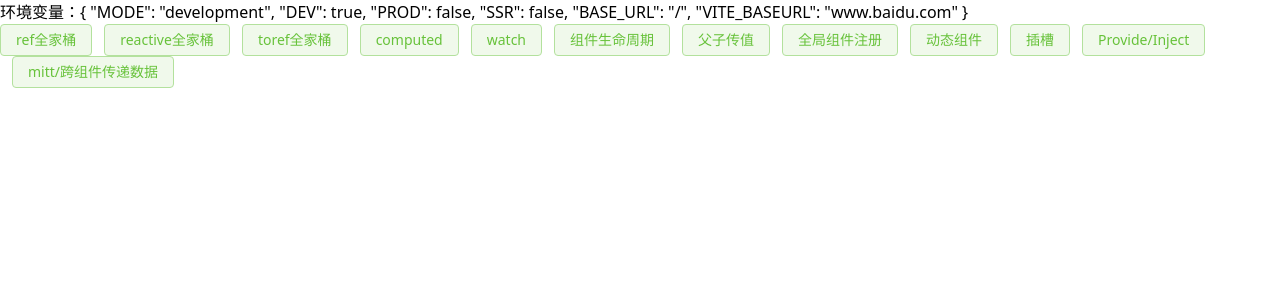
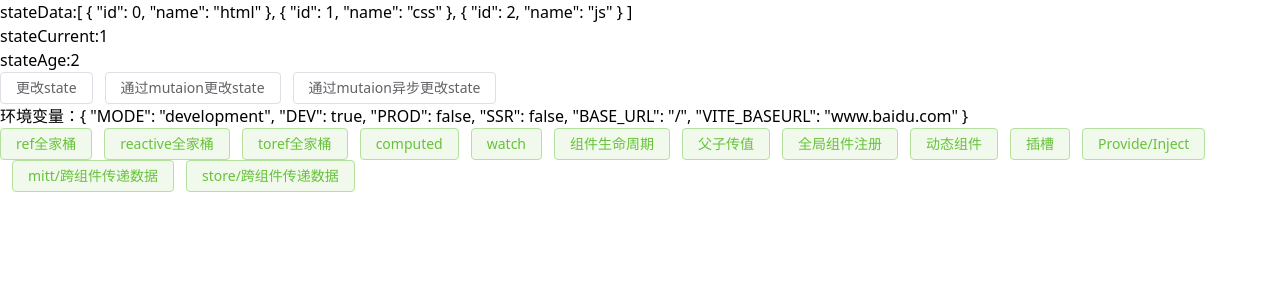
Before and after one commit to zhaoyy-js/vue3-ts-vite-pinia-less-tailwindcss, a Vue app: page /store in a window 1280 px wide. Shown: the top 300 px of the page. Built offline with nearby package versions, Linux system fonts and the light colour scheme.

Commit message:
feat: 添加pinia增加state mutation 示例

```diff
--- a/package.json
+++ b/package.json
@@ -13,6 +13,7 @@
   "dependencies": {
     "element-plus": "^2.2.13",
     "mitt": "^3.0.0",
+    "pinia": "^2.0.20",
     "vue": "^3.2.37",
     "vue-router": "4"
   },
--- a/src/main.ts
+++ b/src/main.ts
@@ -8,6 +8,9 @@ import "./style.css";
 import "./index.css";
 import mitt from "mitt";
 const Mit = mitt();
+import { createPinia } from "pinia";
+const store = createPinia();
+
 //TypeScript注册
 // 由于必须要拓展ComponentCustomProperties类型才能获得类型提示
 declare module "vue" {
@@ -22,5 +25,6 @@ app.config.globalProperties.$Bus = Mit;
 app.config.globalProperties.$log = window.console.log;
 app.use(ElementPlus);
 app.use(router);
+app.use(store);
 app.component("zyBtn", zybtn);
 app.mount("#app");
--- a/src/router/index.ts
+++ b/src/router/index.ts
@@ -95,6 +95,13 @@ const routes: Array<RouteRecordRaw | any> = [
       name: "mitt/跨组件传递数据",
     },
   },
+  {
+    path: "/store",
+    component: () => import("../views/store/index.vue"),
+    meta: {
+      name: "store/跨组件传递数据",
+    },
+  },
 ];
 
 export { routes };
--- /dev/null
+++ b/src/store/index.ts
@@ -0,0 +1,58 @@
+import { defineStore } from "pinia";
+import { Names } from "./store-namespace";
+
+const data = [
+  {
+    id: 0,
+    name: "html",
+  },
+  {
+    id: 1,
+    name: "css",
+  },
+  {
+    id: 2,
+    name: "js",
+  },
+];
+
+function dataTwo() {
+  return new Promise((resolve) => {
+    setTimeout(() => {
+      resolve(
+        data.map((item) => {
+          item.id++;
+          return item;
+        })
+      );
+    }, 1000);
+  });
+}
+
+export const useTestStore = defineStore(Names.Test, {
+  state: () => {
+    return {
+      current: 1,
+      age: 2,
+      data,
+    };
+  },
+  //类似于computed 可以帮我们去修饰我们的值
+  getters: {},
+  //可以操作异步 和 同步提交state
+  actions: {
+    setCurrent() {
+      this.current++;
+    },
+
+    async setData() {
+      try {
+        const res = await dataTwo();
+        this.data = res as any;
+      } catch (error) {
+        console.error(`error:${error}`);
+      }
+      // this.data =
+    },
+  },
+});
--- /dev/null
+++ b/src/store/store-namespace/index.ts
@@ -0,0 +1,3 @@
+export const enum Names {
+  Test = "TEST",
+}
--- /dev/null
+++ b/src/views/store/index.vue
@@ -0,0 +1,57 @@
+<template>
+  <div>stateData:{{ $store.data }}</div>
+  <div>stateCurrent:{{ $store.current }}</div>
+  <div>stateAge:{{ $store.age }}</div>
+
+  <el-button class="mt-10 mb-10" @click="change">更改state</el-button>
+  <el-button class="mt-10 mb-10" @click="change2"
+    >通过mutaion更改state</el-button
+  >
+  <el-button class="mt-10 mb-10" @click="change3"
+    >通过mutaion异步更改state</el-button
+  >
+</template>
+
+<script setup lang="ts">
+import { useTestStore } from "@/store";
+import { storeToRefs } from "pinia";
+
+const $store = useTestStore();
+const { current, age } = storeToRefs($store);
+
+const change = () => {
+  /*
+        对象形式更改：
+        $store.$patch({
+        current: 20,
+        age: 30,
+        });
+    */
+
+  $store.$patch((state: { current: number; age: number }) => {
+    state.current++;
+    state.age++;
+  });
+
+  /*
+        直接结构会失去响应式,使用storeToRefs解决,其原理和 toRefs差不多
+        循环store 通过 isRef isReactive 判断 如果是响应式对象直接拷贝一份给refs 对象 将其原始对象包裹toRef 使其变为响应式对象
+    */
+  console.log(current.value, age.value, "tmd---->");
+  console.log($store.current, $store.age);
+
+  $store.data.forEach((element: any) => {
+    element.id++;
+  });
+};
+
+const change2 = () => {
+  $store.setCurrent();
+};
+
+const change3 = () => {
+  $store.setData();
+};
+</script>
+
+<style scoped></style>
```
Also changed, not shown: 1 other file (tests, documents, lock files or other folders).
